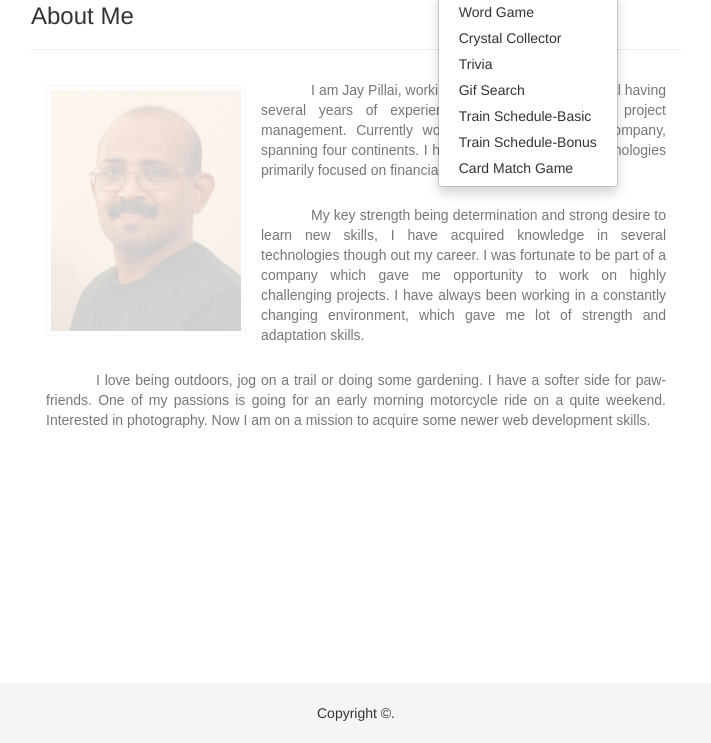
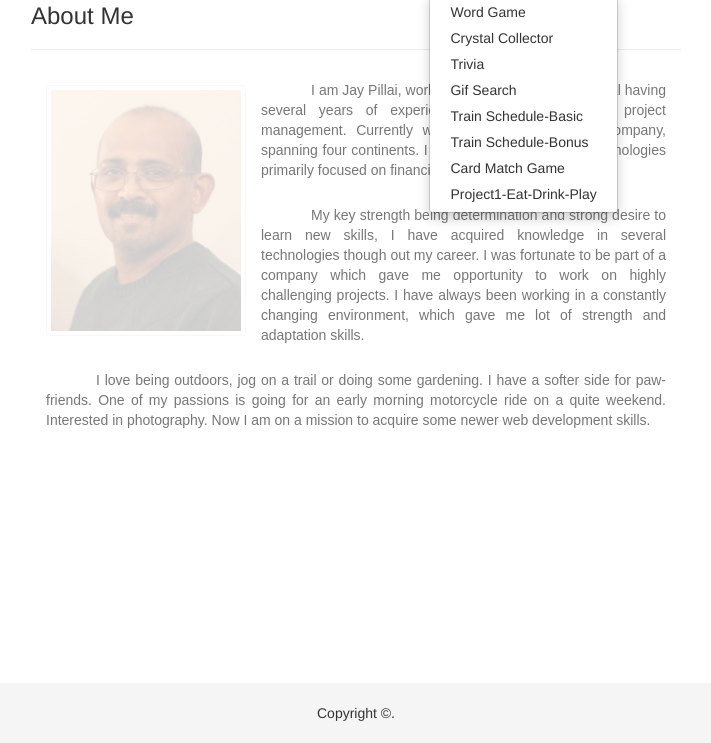
Before and after one commit to JPillai2018/Bootstrap-Portfolio, a plain HTML site: page index.html in a window 1280 px wide. Both pictures are taken after a click on the link "My Work". Shown: the part 57-800 px from the top of the page, without its empty margins (284-995 px from the left). Drawn offline with nearby package versions, Linux system fonts and the light colour scheme.

Commit message:
Adding Project

```diff
--- a/index.html
+++ b/index.html
@@ -41,6 +41,7 @@
                                                                 <li><a href="https://jpillai2018.github.io/FireBaseTrainSchedule/" target="_blank">Train Schedule-Basic</a></li>
                                                                 <li><a href="https://jpillai2018.github.io/FireBaseTrainScheduleBonus/" target="_blank">Train Schedule-Bonus</a></li>
                                                                 <li><a href="https://jpillai2018.github.io/CardMatchGame/" target="_blank">Card Match Game</a></li>
+                                                                <li><a href="https://jpillai2018.github.io/ProjectJenDannyJP/" target="_blank">Project1-Eat-Drink-Play</a></li>
                                                          </ul>
                                                 </li>
 
```
Also changed, not shown: contact.html (+1 -0 lines), portfolio.html (+1 -0 lines).
